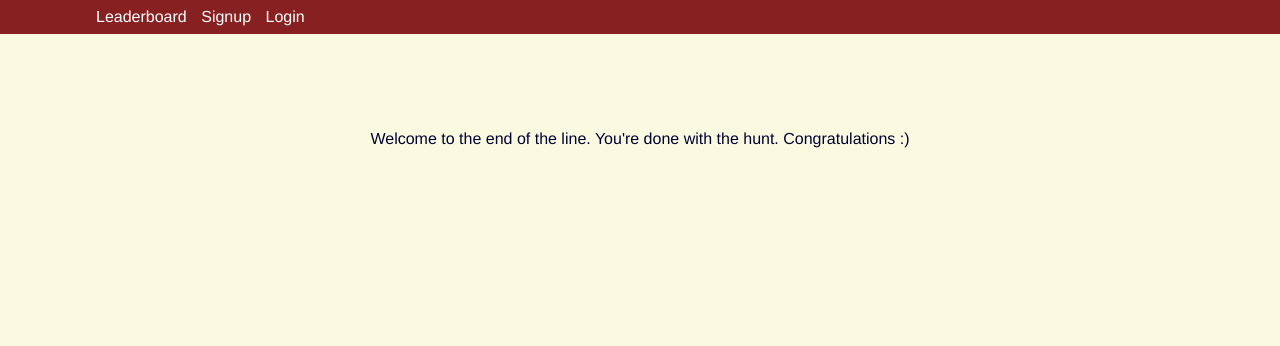
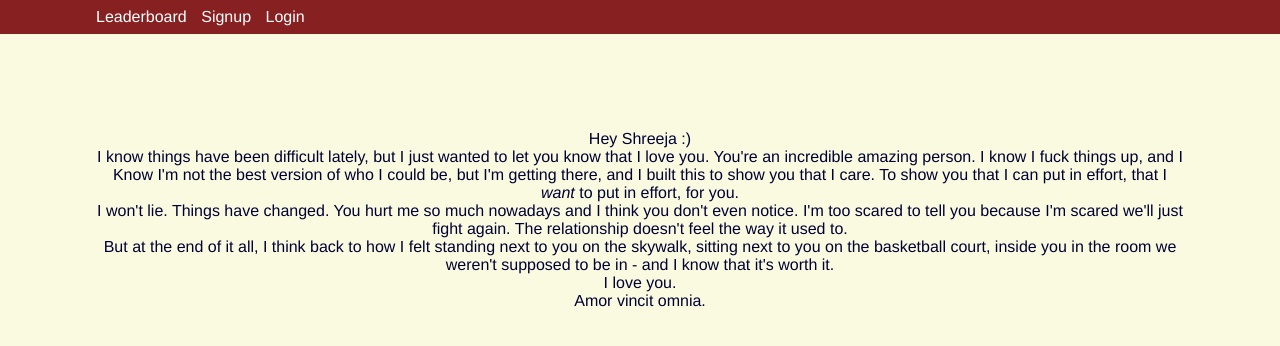
Before and after one commit to barun511/cryptic-hunt-personal, a Django app: template hunt/templates/finished.html in a window 1280 px wide. Shown: the top 346 px of the page. Run offline with Django 3.2, Linux system fonts and the light colour scheme; the template is opened without the code that fills it, so the values that code supplies are empty.

Commit message:
Added love note

```diff
--- a/hunt/templates/finished.html
+++ b/hunt/templates/finished.html
@@ -1,4 +1,13 @@
 {% extends 'base.html' %}
 {% block 'content' %}
-Welcome to the end of the line. You're done with the hunt. Congratulations :)
+Hey Shreeja :) <br>
+
+I know things have been difficult lately, but I just wanted to let you know that I love you. You're an incredible amazing person. I know I fuck things up, and I Know I'm not the best version of who I could be, but I'm getting there, and I built this to show you that I care. To show you that I can put in effort, that I <i> want </i> to put in effort, for you. <br>
+
+I won't lie. Things have changed. You hurt me so much nowadays and I think you don't even notice. I'm too scared to tell you because I'm scared we'll just fight again. The relationship doesn't feel the way it used to. <br>
+But at the end of it all, I think back to how I felt standing next to you on the skywalk, sitting next to you on the basketball court, inside you in the room we weren't supposed to be in - and I know that it's worth it. <br>
+
+I love you. <br>
+
+Amor vincit omnia.
 {% endblock %}
```
